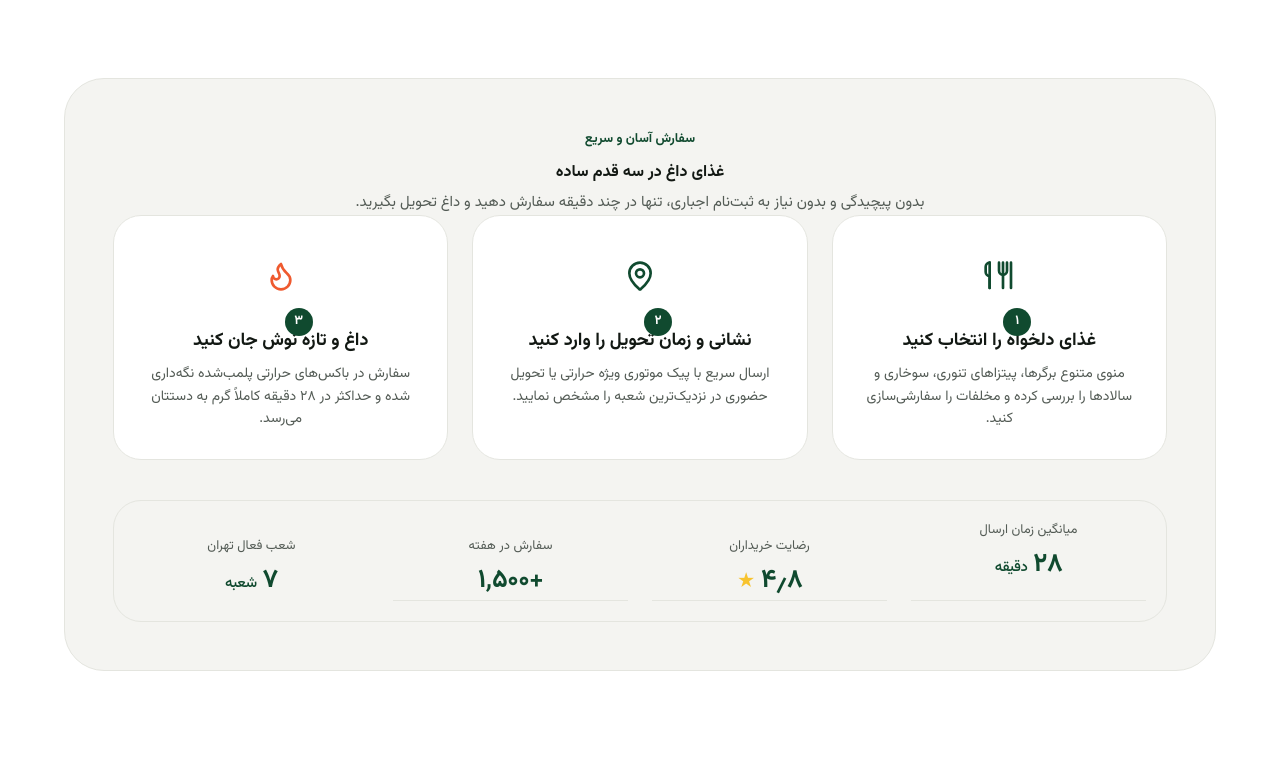
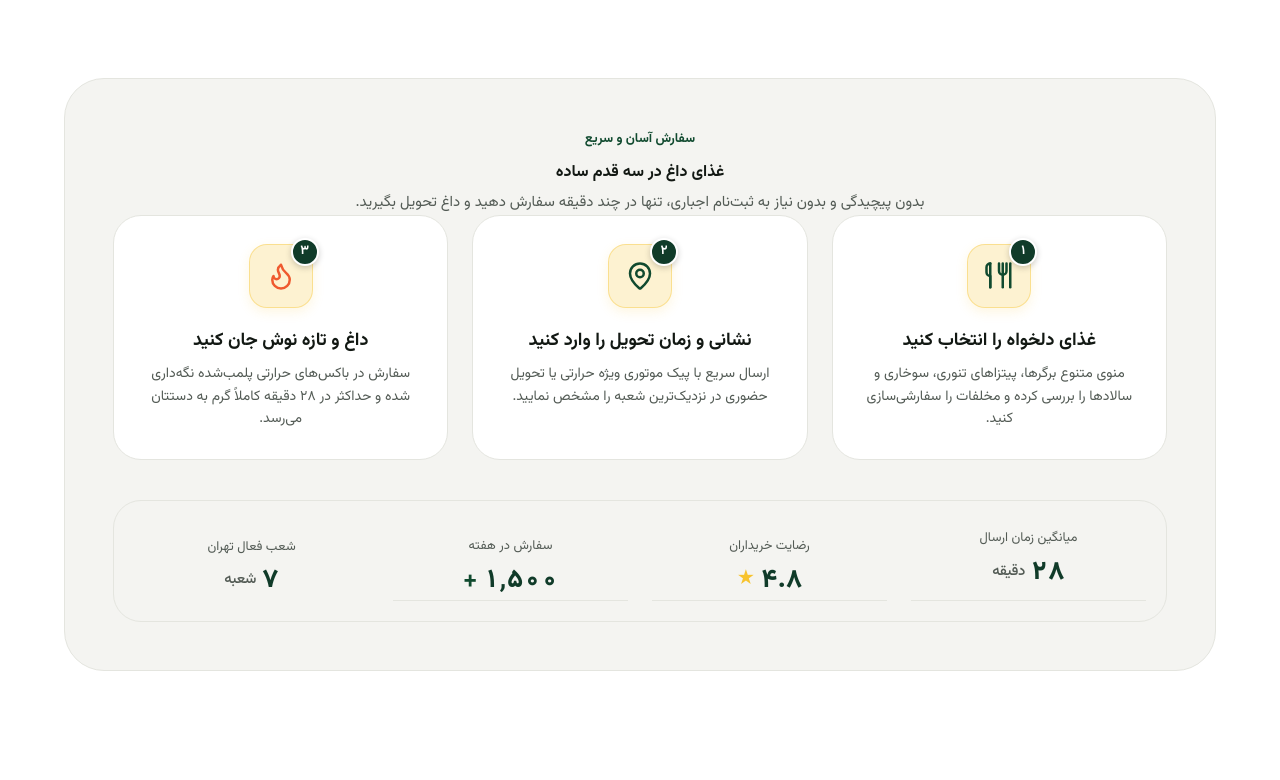
Before and after one commit to hashemsh/hashvich-wordpress-theme, a WordPress theme: template front-page.php in a window 1280 px wide. Shown: the part 4602-5382 px from the top of the page. Run offline with PHP 8.4 and a stand-in for WordPress, Linux system fonts and the light colour scheme; the site name, menu and one post (Sample post) are stand-ins, and other content is empty.

Commit message:
fix(home): refine process steps badges, icon backgrounds, and fix numbers alignment and BiDi order

```diff
--- a/style.css
+++ b/style.css
@@ -254,6 +254,66 @@ select.hv-input-error {
 	}
 }
 
+/* ==========================================================
+ * استایل‌های اختصاصی فرآیند سه‌مرحله‌ای (Process Steps)
+ * ========================================================== */
+.hv-process-icon-wrap {
+	position: relative;
+	width: 64px;
+	height: 64px;
+	margin: 0 auto 1.25rem;
+}
+
+.hv-process-icon-bg {
+	width: 64px;
+	height: 64px;
+	border-radius: 18px;
+	background-color: rgba(247, 195, 46, 0.22);
+	border: 1px solid rgba(247, 195, 46, 0.4);
+	display: flex;
+	align-items: center;
+	justify-content: center;
+	color: #103b29;
+	box-shadow: 0 4px 12px rgba(247, 195, 46, 0.15);
+}
+
+.hv-process-step-badge {
+	position: absolute;
+	top: -6px;
+	right: -6px;
+	width: 28px;
+	height: 28px;
+	border-radius: 9999px;
+	background-color: #103b29;
+	color: #ffffff;
+	font-size: 13px;
+	font-weight: 700;
+	display: flex;
+	align-items: center;
+	justify-content: center;
+	border: 2px solid #ffffff;
+	box-shadow: 0 2px 6px rgba(0, 0, 0, 0.2);
+}
+
+.hv-process-stat-card {
+	display: flex;
+	flex-direction: column;
+	align-items: center;
+	justify-content: center;
+}
+
+.hv-process-stat-num {
+	font-size: 1.625rem;
+	font-weight: 800;
+	color: #103b29;
+	letter-spacing: -0.02em;
+	margin-top: 0.25rem;
+	display: inline-flex;
+	align-items: center;
+	justify-content: center;
+	gap: 0.35rem;
+}
+
 /* یوتیلیتی‌های پدینگ جهت اطمینان از اعمال در تمامی برگه‌ها */
 .py-8 { padding-top: 2rem !important; padding-bottom: 2rem !important; }
 .py-10 { padding-top: 2.5rem !important; padding-bottom: 2.5rem !important; }
--- a/template-parts/home/process.php
+++ b/template-parts/home/process.php
@@ -24,17 +24,15 @@ defined( 'ABSPATH' ) || exit;
 		</div>
 
 		<!-- مراحل سه‌گانه -->
-		<ol class="grid gap-6 md:grid-cols-3 relative">
+		<ol class="grid gap-6 md:grid-cols-3">
 			<!-- قدم ۱ -->
-			<li class="relative">
+			<li>
 				<div class="flex h-full flex-col items-center text-center rounded-[var(--radius-lg)] bg-white p-7 border border-line/50 shadow-sm transition-all duration-300 hover:shadow-md hover:-translate-y-1">
-					<div class="relative mb-5">
-						<span class="round flex size-16 items-center justify-center rounded-2xl bg-sun/25 text-ink shadow-sm">
-							<svg xmlns="http://www.w3.org/2000/svg" width="32" height="32" viewBox="0 0 24 24" fill="none" stroke="currentColor" stroke-width="2" stroke-linecap="round" stroke-linejoin="round" class="lucide lucide-utensils text-forest" aria-hidden="true"><path d="M18 2v6a3 3 0 0 1-3 3 3 3 0 0 1-3-3V2"></path><path d="M15 2v19"></path><path d="M21 2v19"></path><path d="M5 2a3 3 0 0 0-3 3v4a3 3 0 0 0 3 3v9"></path><path d="M5 2v19"></path></svg>
-						</span>
-						<span class="round absolute -top-2 -right-2 flex size-7 items-center justify-center rounded-full bg-forest text-[13px] font-bold text-white shadow">
-							۱
-						</span>
+					<div class="hv-process-icon-wrap">
+						<div class="hv-process-icon-bg">
+							<svg xmlns="http://www.w3.org/2000/svg" width="30" height="30" viewBox="0 0 24 24" fill="none" stroke="currentColor" stroke-width="2" stroke-linecap="round" stroke-linejoin="round" class="lucide lucide-utensils text-forest" aria-hidden="true"><path d="M18 2v6a3 3 0 0 1-3 3 3 3 0 0 1-3-3V2"></path><path d="M15 2v19"></path><path d="M21 2v19"></path><path d="M5 2a3 3 0 0 0-3 3v4a3 3 0 0 0 3 3v9"></path><path d="M5 2v19"></path></svg>
+						</div>
+						<span class="hv-process-step-badge">۱</span>
 					</div>
 					<h3 class="text-[18px] font-bold text-ink"><?php esc_html_e( 'غذای دلخواه را انتخاب کنید', 'hashvich' ); ?></h3>
 					<p class="mt-2 text-[14px] leading-relaxed text-muted"><?php esc_html_e( 'منوی متنوع برگرها، پیتزاهای تنوری، سوخاری و سالادها را بررسی کرده و مخلفات را سفارشی‌سازی کنید.', 'hashvich' ); ?></p>
@@ -42,15 +40,13 @@ defined( 'ABSPATH' ) || exit;
 			</li>
 
 			<!-- قدم ۲ -->
-			<li class="relative">
+			<li>
 				<div class="flex h-full flex-col items-center text-center rounded-[var(--radius-lg)] bg-white p-7 border border-line/50 shadow-sm transition-all duration-300 hover:shadow-md hover:-translate-y-1">
-					<div class="relative mb-5">
-						<span class="round flex size-16 items-center justify-center rounded-2xl bg-sun/25 text-ink shadow-sm">
-							<svg xmlns="http://www.w3.org/2000/svg" width="32" height="32" viewBox="0 0 24 24" fill="none" stroke="currentColor" stroke-width="2" stroke-linecap="round" stroke-linejoin="round" class="lucide lucide-map-pin text-forest" aria-hidden="true"><path d="M20 10c0 4.993-5.539 10.193-7.399 11.799a1 1 0 0 1-1.202 0C9.539 20.193 4 14.993 4 10a8 8 0 0 1 16 0"></path><circle cx="12" cy="10" r="3"></circle></svg>
-						</span>
-						<span class="round absolute -top-2 -right-2 flex size-7 items-center justify-center rounded-full bg-forest text-[13px] font-bold text-white shadow">
-							۲
-						</span>
+					<div class="hv-process-icon-wrap">
+						<div class="hv-process-icon-bg">
+							<svg xmlns="http://www.w3.org/2000/svg" width="30" height="30" viewBox="0 0 24 24" fill="none" stroke="currentColor" stroke-width="2" stroke-linecap="round" stroke-linejoin="round" class="lucide lucide-map-pin text-forest" aria-hidden="true"><path d="M20 10c0 4.993-5.539 10.193-7.399 11.799a1 1 0 0 1-1.202 0C9.539 20.193 4 14.993 4 10a8 8 0 0 1 16 0"></path><circle cx="12" cy="10" r="3"></circle></svg>
+						</div>
+						<span class="hv-process-step-badge">۲</span>
 					</div>
 					<h3 class="text-[18px] font-bold text-ink"><?php esc_html_e( 'نشانی و زمان تحویل را وارد کنید', 'hashvich' ); ?></h3>
 					<p class="mt-2 text-[14px] leading-relaxed text-muted"><?php esc_html_e( 'ارسال سریع با پیک موتوری ویژه حرارتی یا تحویل حضوری در نزدیک‌ترین شعبه را مشخص نمایید.', 'hashvich' ); ?></p>
@@ -58,15 +54,13 @@ defined( 'ABSPATH' ) || exit;
 			</li>
 
 			<!-- قدم ۳ -->
-			<li class="relative">
+			<li>
 				<div class="flex h-full flex-col items-center text-center rounded-[var(--radius-lg)] bg-white p-7 border border-line/50 shadow-sm transition-all duration-300 hover:shadow-md hover:-translate-y-1">
-					<div class="relative mb-5">
-						<span class="round flex size-16 items-center justify-center rounded-2xl bg-sun/25 text-ink shadow-sm">
-							<svg xmlns="http://www.w3.org/2000/svg" width="32" height="32" viewBox="0 0 24 24" fill="none" stroke="currentColor" stroke-width="2" stroke-linecap="round" stroke-linejoin="round" class="lucide lucide-flame text-tomato" aria-hidden="true"><path d="M12 3q1 4 4 6.5t3 5.5a1 1 0 0 1-14 0 5 5 0 0 1 1-3 1 1 0 0 0 5 0c0-2-1.5-3-1.5-5q0-2 2.5-4"></path></svg>
-						</span>
-						<span class="round absolute -top-2 -right-2 flex size-7 items-center justify-center rounded-full bg-forest text-[13px] font-bold text-white shadow">
-							۳
-						</span>
+					<div class="hv-process-icon-wrap">
+						<div class="hv-process-icon-bg">
+							<svg xmlns="http://www.w3.org/2000/svg" width="30" height="30" viewBox="0 0 24 24" fill="none" stroke="currentColor" stroke-width="2" stroke-linecap="round" stroke-linejoin="round" class="lucide lucide-flame text-tomato" aria-hidden="true"><path d="M12 3q1 4 4 6.5t3 5.5a1 1 0 0 1-14 0 5 5 0 0 1 1-3 1 1 0 0 0 5 0c0-2-1.5-3-1.5-5q0-2 2.5-4"></path></svg>
+						</div>
+						<span class="hv-process-step-badge">۳</span>
 					</div>
 					<h3 class="text-[18px] font-bold text-ink"><?php esc_html_e( 'داغ و تازه نوش جان کنید', 'hashvich' ); ?></h3>
 					<p class="mt-2 text-[14px] leading-relaxed text-muted"><?php esc_html_e( 'سفارش در باکس‌های حرارتی پلمب‌شده نگه‌داری شده و حداکثر در ۲۸ دقیقه کاملاً گرم به دستتان می‌رسد.', 'hashvich' ); ?></p>
@@ -77,28 +71,31 @@ defined( 'ABSPATH' ) || exit;
 		<!-- آمار و شاخص‌های کلیدی زیر قدم‌ها -->
 		<div class="mt-10 md:mt-12 rounded-[var(--radius-lg)] bg-white/70 border border-line/40 p-5 md:p-6 backdrop-blur-sm">
 			<dl class="grid grid-cols-2 md:grid-cols-4 gap-6 text-center divide-y md:divide-y-0 md:divide-x md:divide-x-reverse divide-line/40">
-				<div class="pt-2 md:pt-0">
+				<div class="pt-2 md:pt-0 hv-process-stat-card">
 					<dt class="text-[13px] text-muted"><?php esc_html_e( 'میانگین زمان ارسال', 'hashvich' ); ?></dt>
-					<dd class="text-[26px] font-bold text-forest tracking-[-0.02em] mt-1">
-						<?php echo esc_html( hashvich_to_persian_num( '۲۸' ) ); ?> <span class="text-[15px] font-medium"><?php esc_html_e( 'دقیقه', 'hashvich' ); ?></span>
+					<dd class="hv-process-stat-num">
+						<span class="tabular-nums">۲۸</span>
+						<span class="text-[15px] font-medium text-muted"><?php esc_html_e( 'دقیقه', 'hashvich' ); ?></span>
 					</dd>
 				</div>
-				<div class="pt-4 md:pt-0">
+				<div class="pt-4 md:pt-0 hv-process-stat-card">
 					<dt class="text-[13px] text-muted"><?php esc_html_e( 'رضایت خریداران', 'hashvich' ); ?></dt>
-					<dd class="text-[26px] font-bold text-forest tracking-[-0.02em] mt-1">
-						<?php echo esc_html( hashvich_to_persian_num( '۴٫۸' ) ); ?> <span class="text-sun text-[18px]">★</span>
+					<dd class="hv-process-stat-num">
+						<span class="tabular-nums">۴.۸</span>
+						<span class="text-sun text-[18px]">★</span>
 					</dd>
 				</div>
-				<div class="pt-4 md:pt-0">
+				<div class="pt-4 md:pt-0 hv-process-stat-card">
 					<dt class="text-[13px] text-muted"><?php esc_html_e( 'سفارش در هفته', 'hashvich' ); ?></dt>
-					<dd class="text-[26px] font-bold text-forest tracking-[-0.02em] mt-1">
-						<?php echo esc_html( hashvich_to_persian_num( '+۱٬۵۰۰' ) ); ?>
+					<dd class="hv-process-stat-num" dir="ltr">
+						<span class="text-forest font-bold">+</span><span class="tabular-nums">۱٬۵۰۰</span>
 					</dd>
 				</div>
-				<div class="pt-4 md:pt-0">
+				<div class="pt-4 md:pt-0 hv-process-stat-card">
 					<dt class="text-[13px] text-muted"><?php esc_html_e( 'شعب فعال تهران', 'hashvich' ); ?></dt>
-					<dd class="text-[26px] font-bold text-forest tracking-[-0.02em] mt-1">
-						<?php echo esc_html( hashvich_to_persian_num( '۷' ) ); ?> <span class="text-[15px] font-medium"><?php esc_html_e( 'شعبه', 'hashvich' ); ?></span>
+					<dd class="hv-process-stat-num">
+						<span class="tabular-nums">۷</span>
+						<span class="text-[15px] font-medium text-muted"><?php esc_html_e( 'شعبه', 'hashvich' ); ?></span>
 					</dd>
 				</div>
 			</dl>
```
